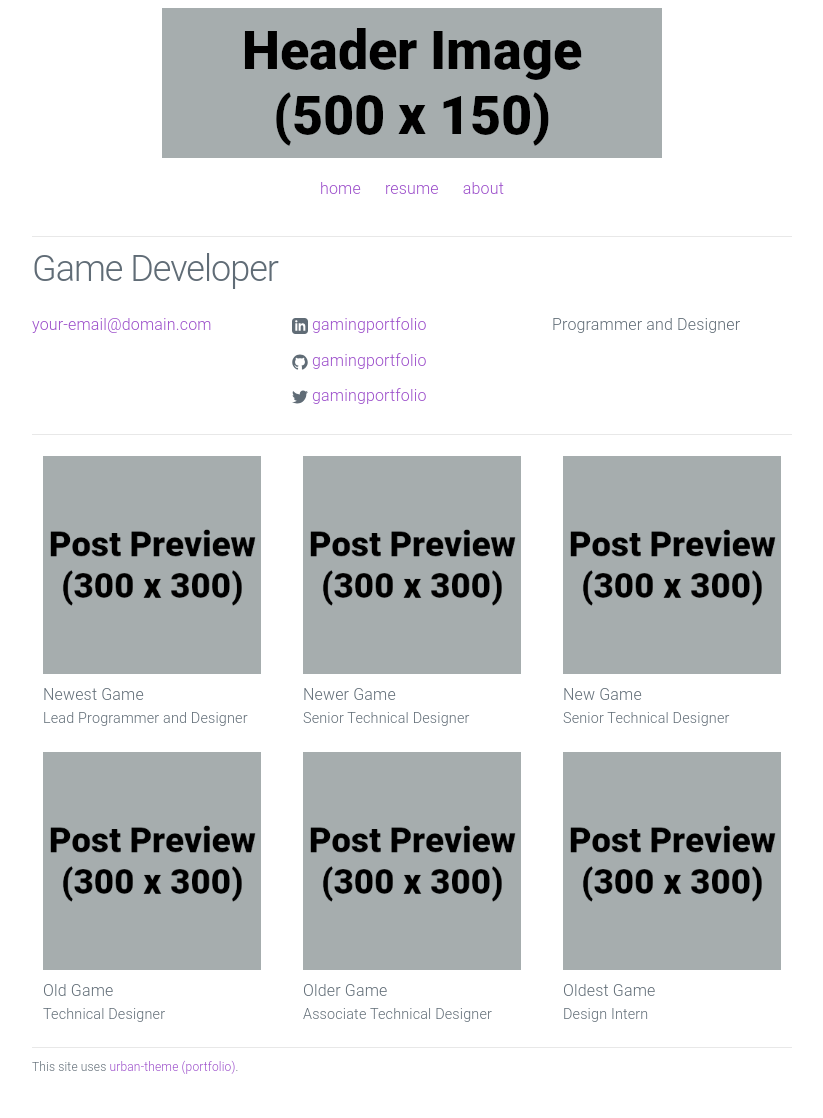
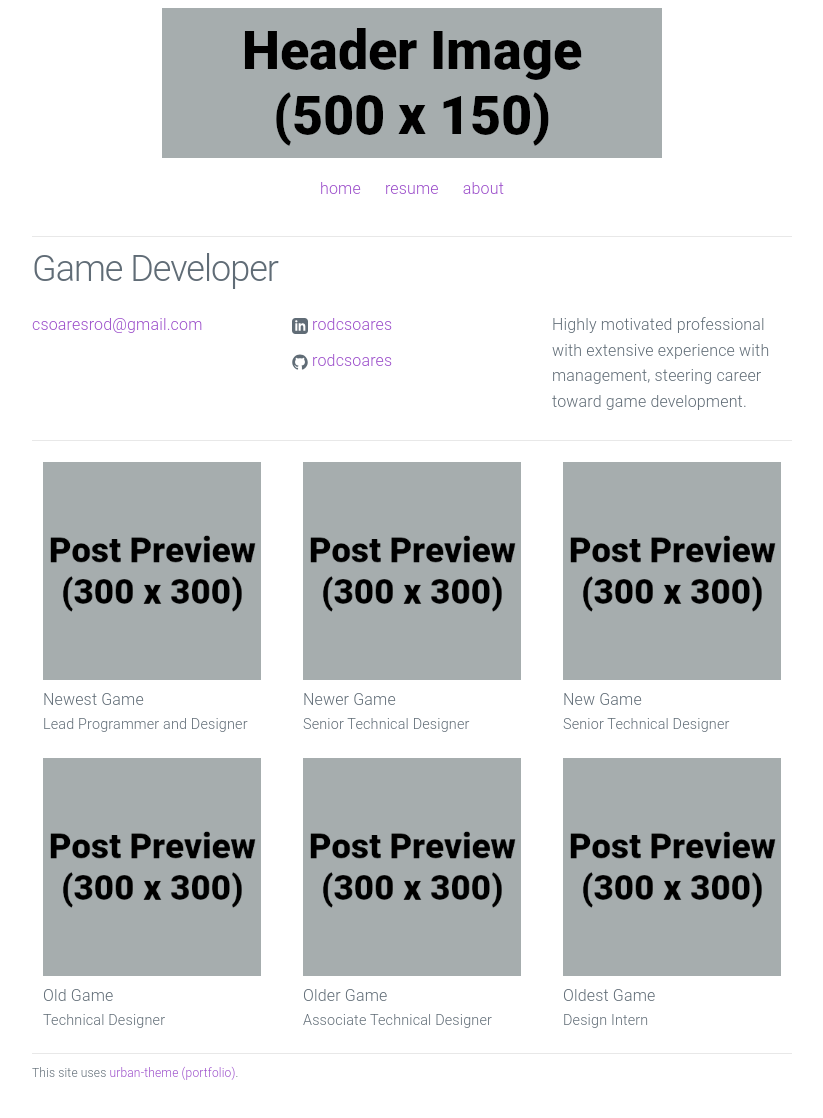
Before and after one commit to rodcsoares/portfolio.github.io, a Jekyll site: the page built from index.html, in a window 1280 px wide. Shown: the whole page, without its empty margins (228-1051 px from the left). Built offline with Jekyll 4.4.1, drawn with Linux system fonts in a browser that asks for light colours.

Commit message:
Update _config.yml

```diff
--- a/_config.yml
+++ b/_config.yml
@@ -1,12 +1,11 @@
 # Site settings
 title: Game Developer
-email: your-email@domain.com
+email: csoaresrod@gmail.com
 description: > # keep this and put description below
-  Programmer and Designer
-url: "https://yourdomain.com" # the base hostname & protocol for your site
-linkedin_url: "https://www.linkedin.com/in/gamingportfolio"
-github_username: gamingportfolio
-twitter_username: gamingportfolio
+  Highly motivated professional with extensive experience with management, steering career toward game development.
+url: "https://rodportfolio.github.io" # the base hostname & protocol for your site
+linkedin_url: "https://www.linkedin.com/in/rodrigocostasoares"
+github_username: rodcsoares
 footer_text: "This site uses <a href='https://github.com/gamingportfolio/urban-theme-portfolio'>urban-theme (portfolio)</a>."
 
 # Build settings
```
